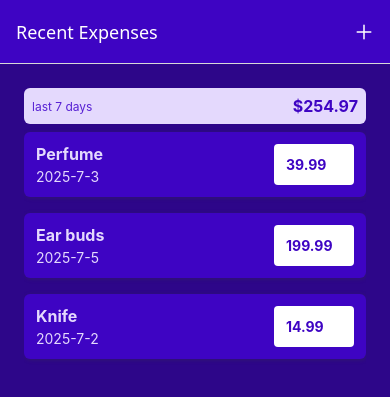
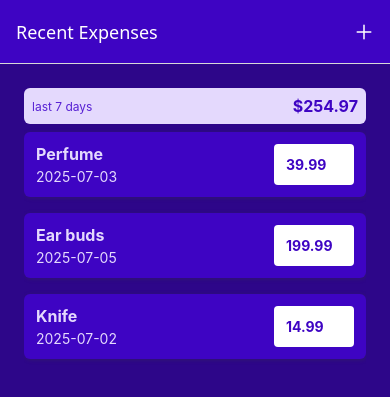
Before and after one commit to PraneethBunny123/native-expense-tracker, a React Native app: screen /recent-expenses in a window 390 px wide. Shown: the top 397 px of the page. Built offline with nearby package versions, Linux system fonts and the light colour scheme.

Commit message:
changing date function

```diff
--- a/components/ManageExpense/ExpenseForm.js
+++ b/components/ManageExpense/ExpenseForm.js
@@ -2,11 +2,12 @@
 import Input from "./Input";
 import { useState } from "react";
 import Button from "../UI/Button";
+import getFormattedDate from "../../util/date";
 
 export default function ExpenseForm({handleCancelButton, submitButtonLabel, onSubmit, defaultValues}) {
     const [inputValues, setInputValues] = useState({
         amount: defaultValues ? defaultValues.amount.toString() : '',
-        date: defaultValues ? defaultValues.date.toISOString().slice(0, 10) : '',
+        date: defaultValues ? getFormattedDate(defaultValues.date) : '',
         description: defaultValues ? defaultValues.description : ''
     })
 
--- a/util/date.js
+++ b/util/date.js
@@ -1,5 +1,5 @@
 export default function getFormattedDate(date) {
-    return `${date.getFullYear()}-${date.getMonth() + 1}-${date.getDate()}`
+    return date.toISOString().slice(0, 10)
 }
 
 export function getDateMinusDays(date, days) {
```
